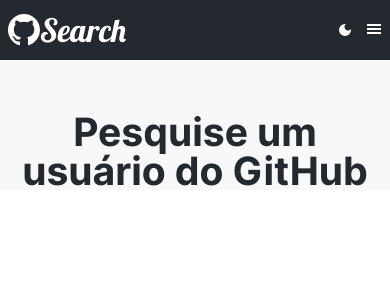
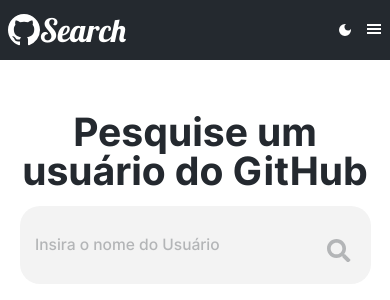
Before and after one commit to FeBassetto/Github_search, a React (Create React App) app: page / in a window 390 px wide. Shown: the top 300 px of the page. Built offline with nearby package versions, Linux system fonts and the light colour scheme.

Commit message:
Componente Search finalizado

```diff
--- /dev/null
+++ b/src/components/Search/Search.css
@@ -0,0 +1,133 @@
+.search {
+    width: 60%;
+    margin: 4vw auto;
+
+    position: relative;
+}
+
+.search__input {
+    background-color: inherit;
+    width: 100%;
+    height: 8vw;
+
+    border-radius: 20px;
+    border: none;
+
+    color: #3c495c;
+
+    padding: 2vw 4vw;
+    box-sizing: border-box;
+
+    font-size: 2.5vw;
+    font-family: InterMedium;
+}
+
+.search__input:focus {
+    outline: 0;
+}
+
+.search__input::placeholder{
+    visibility: hidden;
+}
+
+.search__input:not(:placeholder-shown) + .search__placeHolder, .search__input:focus + .search__placeHolder{
+    top: 10px;
+    font-size: 1.5vw;
+    opacity: .7;
+}
+
+.search__placeHolder {
+    position: absolute;
+
+    top: calc(50% - 1.25vw);
+    left: 4vw;
+
+    font-size: 2.5vw;
+    opacity: .3;
+
+    z-index: 99;
+
+    font-family: InterMedium;
+
+    -webkit-touch-callout: none;
+    -webkit-user-select: none;
+    -khtml-user-select: none;
+    -moz-user-select: none;
+    -ms-user-select: none;
+    user-select: none;
+
+    color: inherit;
+
+    transition: .7s;
+}
+
+.search__placeHolder:hover{
+    cursor: text;
+}
+
+.search__icon{
+    position: absolute;
+
+    font-size: 3.5vw;
+
+    right: 20px;
+    top: calc(50% - 1.5vw);
+    opacity: .3;
+
+    transition: .5s;
+}
+
+.search__icon:hover{
+    opacity: 1;
+    cursor: pointer;
+}
+
+.search__icon:active{
+    opacity: .5;
+    transition: .1s;
+}
+
+@media screen and (max-width:1100px) {
+    .search{
+        width: 90%;
+    }
+
+    .search__input{
+        height: 12vw;
+    }
+
+    .search__input{
+        font-size: 4vw;
+    }
+
+    .search__placeHolder{
+        font-size: 3vw;
+    }
+
+    .search__input:not(:placeholder-shown) + .search__placeHolder, .search__input:focus + .search__placeHolder{
+        font-size: 2vw;
+    }
+}
+
+@media screen and (max-width:500px) {
+    .search__input{
+        height: 20vw;
+    }
+    .search__input{
+        font-size: 6vw;
+    }
+
+    .search__placeHolder{
+        font-size: 4vw;
+        top: calc(50% - 2vw);
+    }
+
+    .search__input:not(:placeholder-shown) + .search__placeHolder, .search__input:focus + .search__placeHolder{
+        font-size: 3vw;
+    }
+
+    .search__icon{
+        font-size: 6vw;
+        top: calc(50% - 3v);
+    }
+}
--- /dev/null
+++ b/src/components/Search/Search.jsx
@@ -0,0 +1,61 @@
+import React, { useState } from "react";
+import './Search.css'
+import styled from 'styled-components';
+import { FaSearch } from 'react-icons/fa'
+
+
+const StyledSearch = styled.div`
+    && > * {
+        background-color:${props => props.theme.medium};
+        color:${props => props.theme.text}
+    }
+
+    && > .search__input:focus{
+        box-shadow: 0px 0px .5rem ${props => props.theme.text};
+    }
+`
+
+const ativarInput = (e) => {
+    e.target.parentNode.firstChild.focus()
+}
+
+const searchUser = (e) => {
+
+    if(e.key === 'Enter' || e === 'submit'){
+
+    }
+}
+
+const Search = () => {
+
+
+    const [searchValue, setSearchValue] = useState('')
+
+    return (
+        <StyledSearch className="search">
+
+            <input
+                type="text"
+                className="search__input"
+                placeholder="."
+                value={searchValue}
+                onChange={e => setSearchValue(e.target.value)}
+                onKeyDownCapture={e => searchUser(e)}
+            />
+
+            <label
+                className="search__placeHolder"
+                onClick={e => ativarInput(e)}>
+                Insira o nome do Usuário
+            </label>
+
+            <FaSearch
+            className="search__icon"
+            id="search__icon"
+            onClick={_ => searchUser('submit')}
+             />
+        </StyledSearch>
+    )
+}
+
+export default Search
--- a/src/pages/Home.jsx
+++ b/src/pages/Home.jsx
@@ -1,9 +1,10 @@
 import React from "react";
 import TitlePage from "../components/TitlePage/TitlePage";
 import styled from 'styled-components';
+import Search from './../components/Search/Search';
 
 const StyledHome = styled.main`
-    background-color:${props => props.theme.light};
+    background-color:${props => props.theme.background};
     padding-top:15vw;
 
     @media screen and (max-width:750px){
@@ -16,9 +17,12 @@
 
     return (
         <StyledHome>
-            <TitlePage
-                text="Pesquise um usuário do GitHub"
-            />
+            <section>
+                <TitlePage
+                    text="Pesquise um usuário do GitHub"
+                />
+                <Search />
+            </section>
         </StyledHome>
     )
 }
--- a/src/theme.js
+++ b/src/theme.js
@@ -50,6 +50,7 @@
 
 export const lightMode = {
     dark: '#24292F',
+    medium:'#f3f3f3',
     light: '#F6F8FA',
     background: '#ffffff',
     text: '#24292f',
@@ -58,8 +59,10 @@
 
 export const darkMode = {
     dark: '#24292F',
+    medium:'#3c495c',
     light: '#202935',
     background: '#0D1117',
     text: '#c9d1d9',
     headerText: '#ffffff'
+
 }
```
